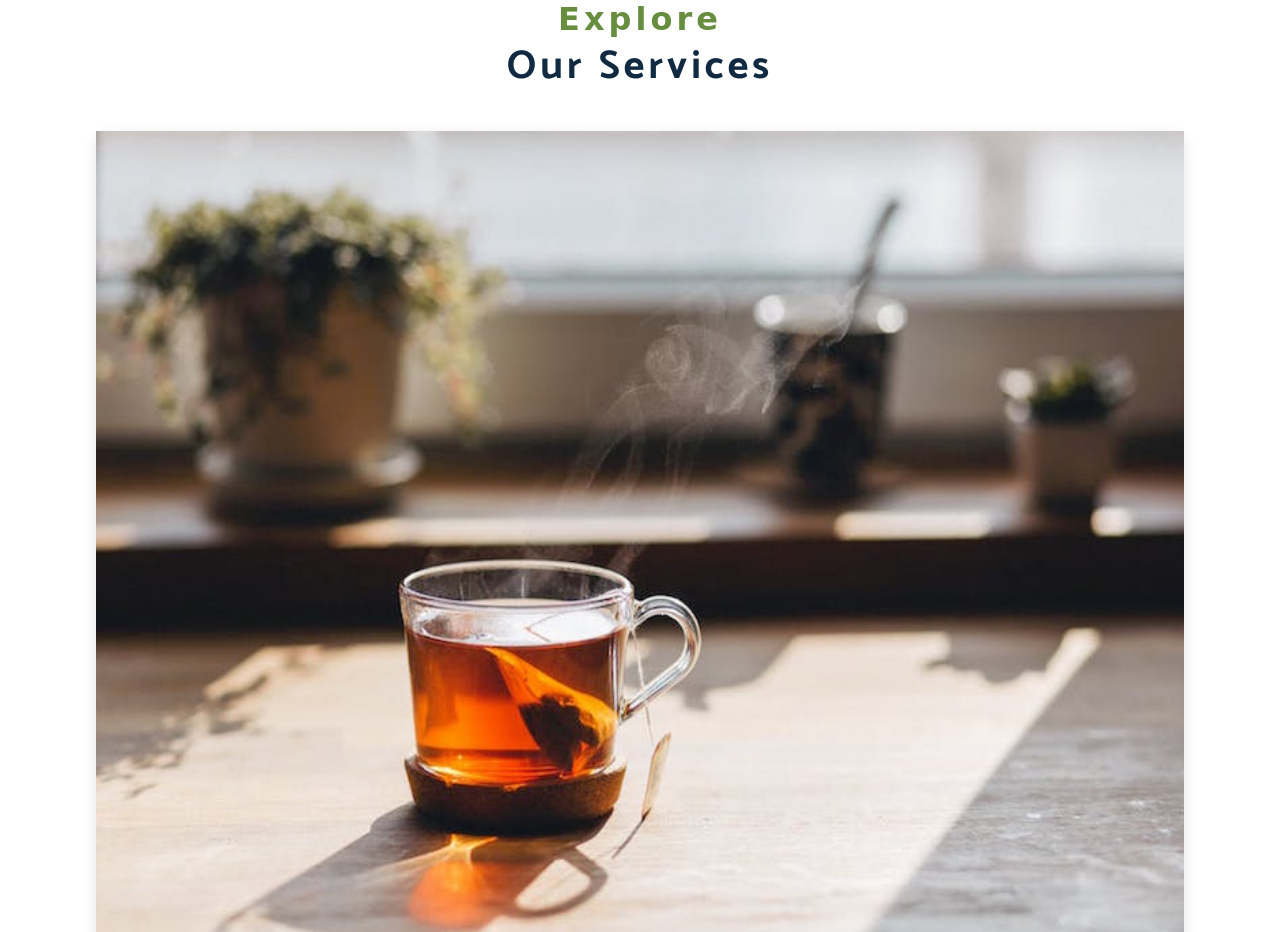
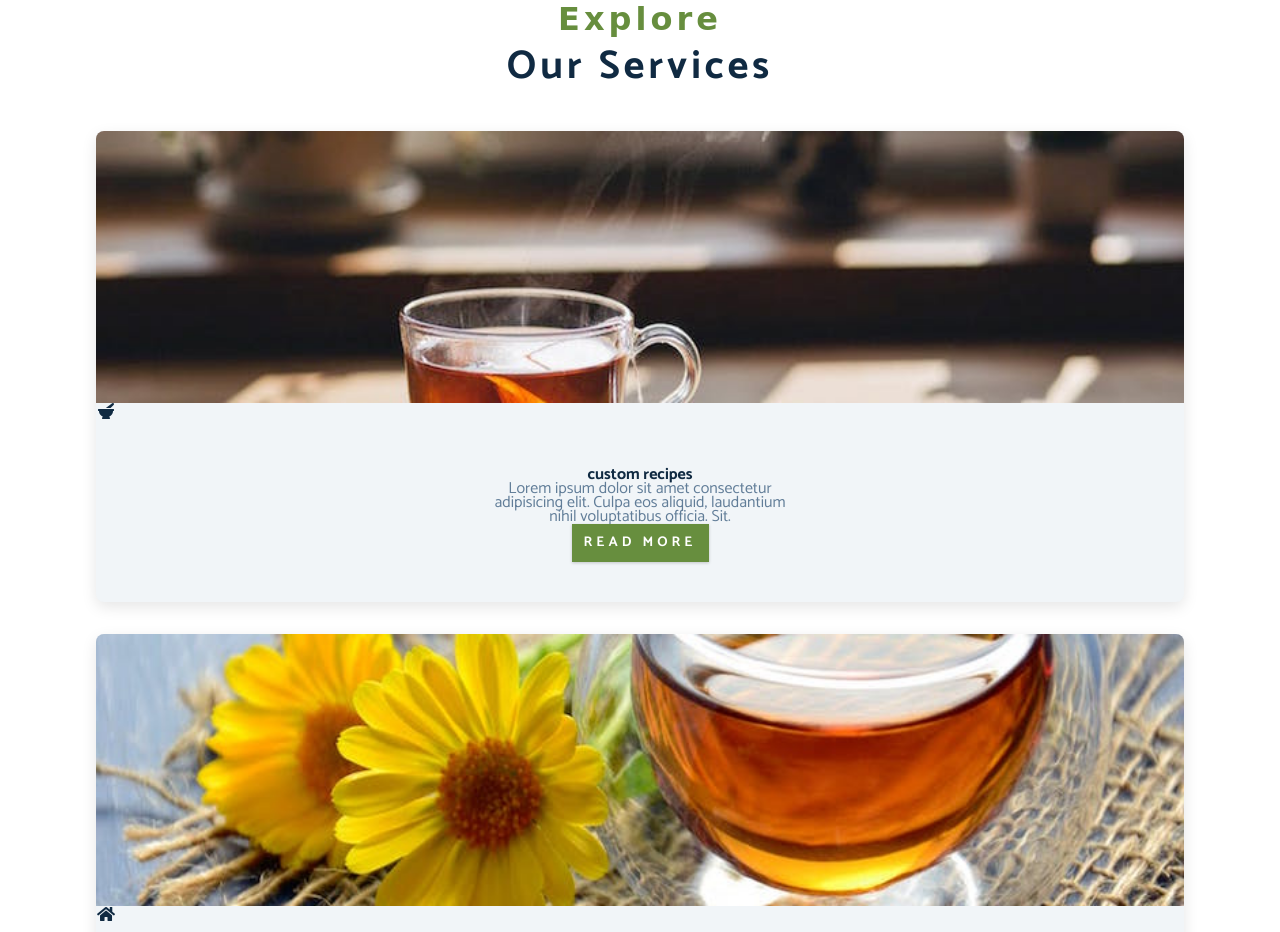
Before and after one commit to kindeme/TeaStation, a plain HTML site: page index.html in a window 1280 px wide. Shown: the part 2130-3062 px from the top of the page. Drawn offline with Linux system fonts and the light colour scheme; a web font is replaced by a local one.

Commit message:
service info

```diff
--- a/css/styles.css
+++ b/css/styles.css
@@ -343,17 +343,34 @@ Services
 ======
 ==============================
 */
-.services-title{
-margin-top:4rem;
-margin-bottom: -4rem;
-text-align: center;
+.services-title {
+	margin-top: 4rem;
+	margin-bottom: -4rem;
+	text-align: center;
 }
-.service-card{
+.service-card {
 	margin: 2rem 0;
 	background: var(--clr-grey-10);
-	border-radius:var(--radius);
-	box-shadow:0 5px 15px rgba(0,0,0,0.1);
+	border-radius: var(--radius);
+	box-shadow: 0 5px 15px rgba(0, 0, 0, 0.1);
+	transition: var(--transition);
 }
-.service-card:hover{
-	box-shadow: 0 5px 15px rgba(0,0);
+.service-card:hover {
+	transform: scale(1.05);
+	box-shadow: 0 5px 15px rgba(0, 0, 0, 0.2);
 }
+.service-img {
+	height: 17rem;
+	object-fit: cover;
+	border-top-left-radius: var(--radius);
+	border-top-right-radius: var(--radius);
+}
+.service-info {
+	text-align: center;
+	padding: 3rem 1rem 2.5rem 1rem;
+}
+.service-info p {
+	max-width: 20rem;
+	color: var(--clr-grey-5);
+	margin: 0 auto;
+}
```
